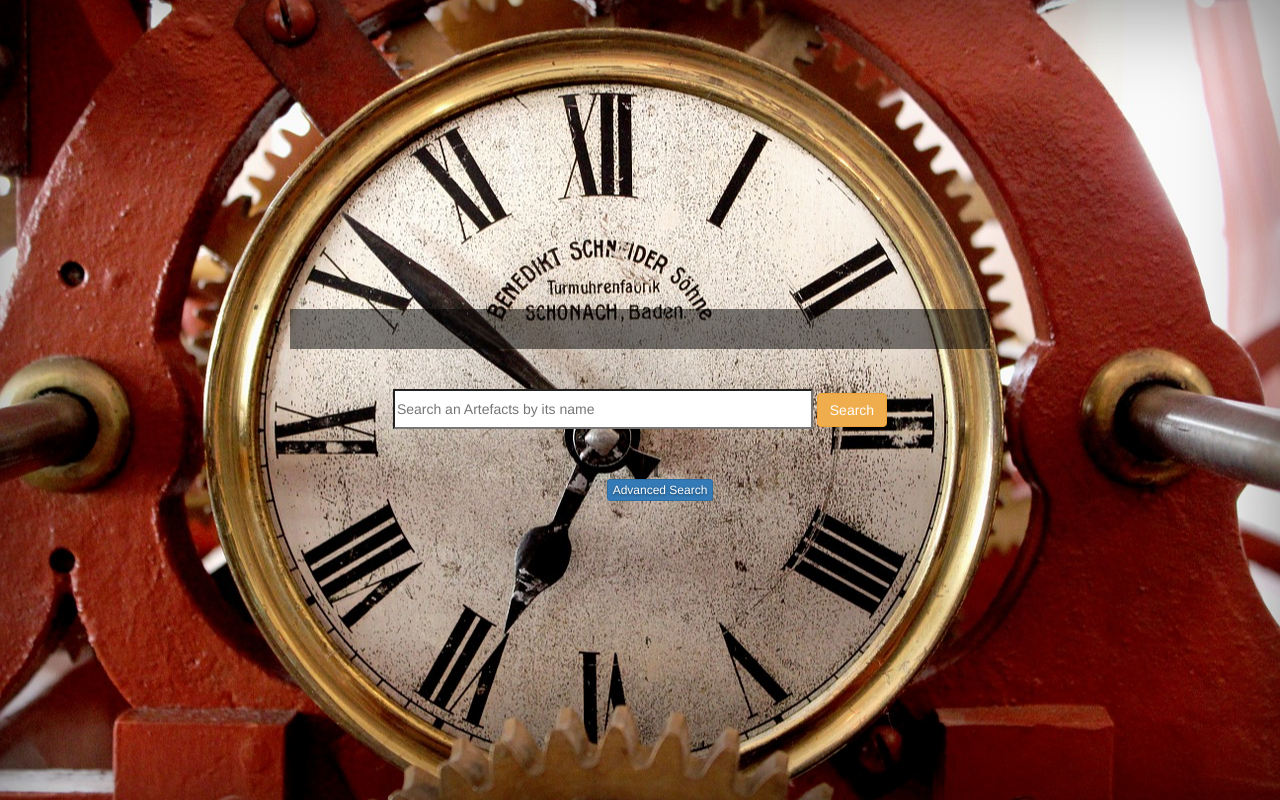
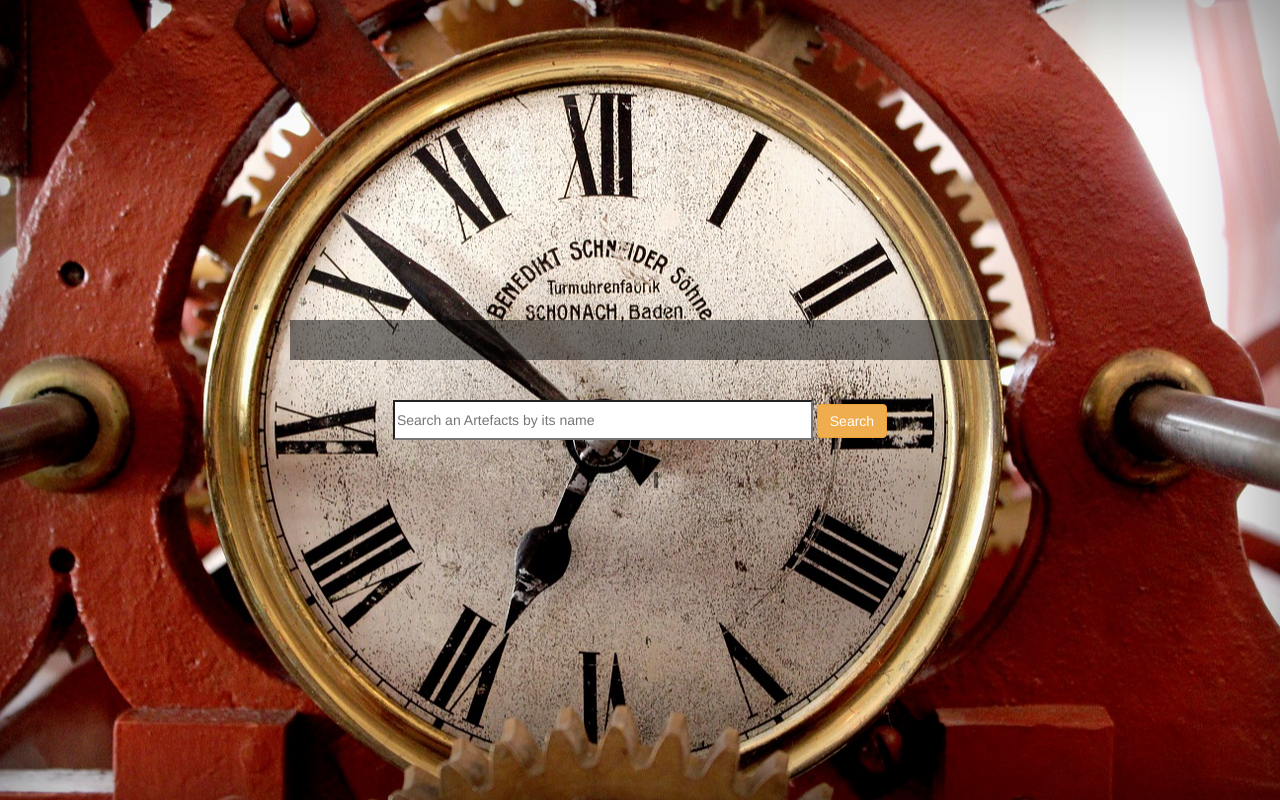
Before and after one commit to guinslym/cstmc-django, a Django app: page /portail/ in a window 1280 px wide. Run offline with Django 3.2, Linux system fonts and the light colour scheme; data comes from the database, SQL or seed files in the repository; parts of the project's set-up code (start-up, migrations or seed data) failed here and were passed over; some libraries are stand-ins or nearby versions; some web fonts are replaced.

Commit message:
remove advanced

```diff
--- a/applications/portail/templates/portail/homepage.html
+++ b/applications/portail/templates/portail/homepage.html
@@ -12,9 +12,11 @@
   <input class="btn btn-warning" type="submit" value="{% trans 'Search' %}">
 </form>
 <ul class="advanced">
-	<li><span href="#" style="background-color:rgba(0, 0, 0, 0.5)" class="element2"  style="font-size:16px;">&nbsp;</span></li>
+	<li><span href="#" style="background-color:rgba(0, 0, 0, 0.5)" class="element2"  style="font-size:18px;">&nbsp;</span></li>
 	<li>&nbsp;</li><br>
+	<!--
 	<li><a href="#"  class="btn btn-xs btn-primary">Advanced Search </a></li>
+	-->
 </ul>
 
 {% endblock %}
```
